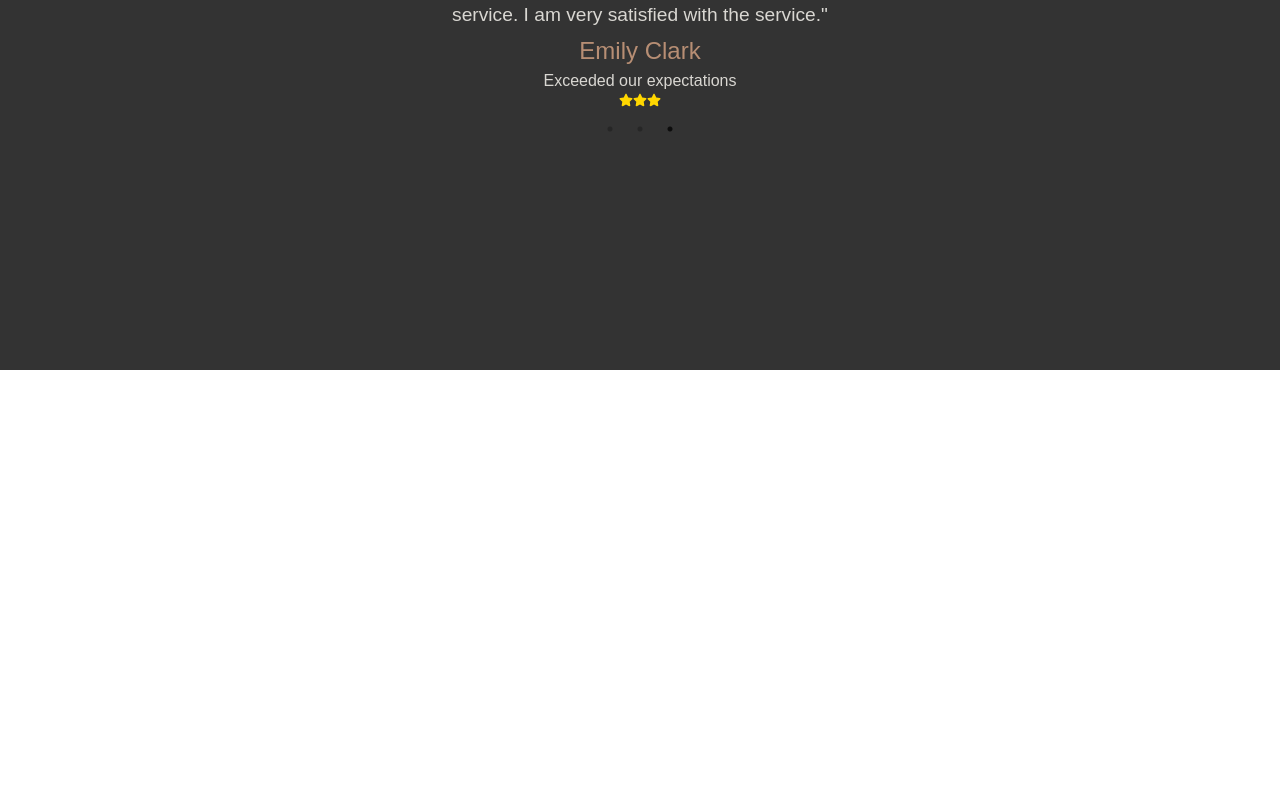
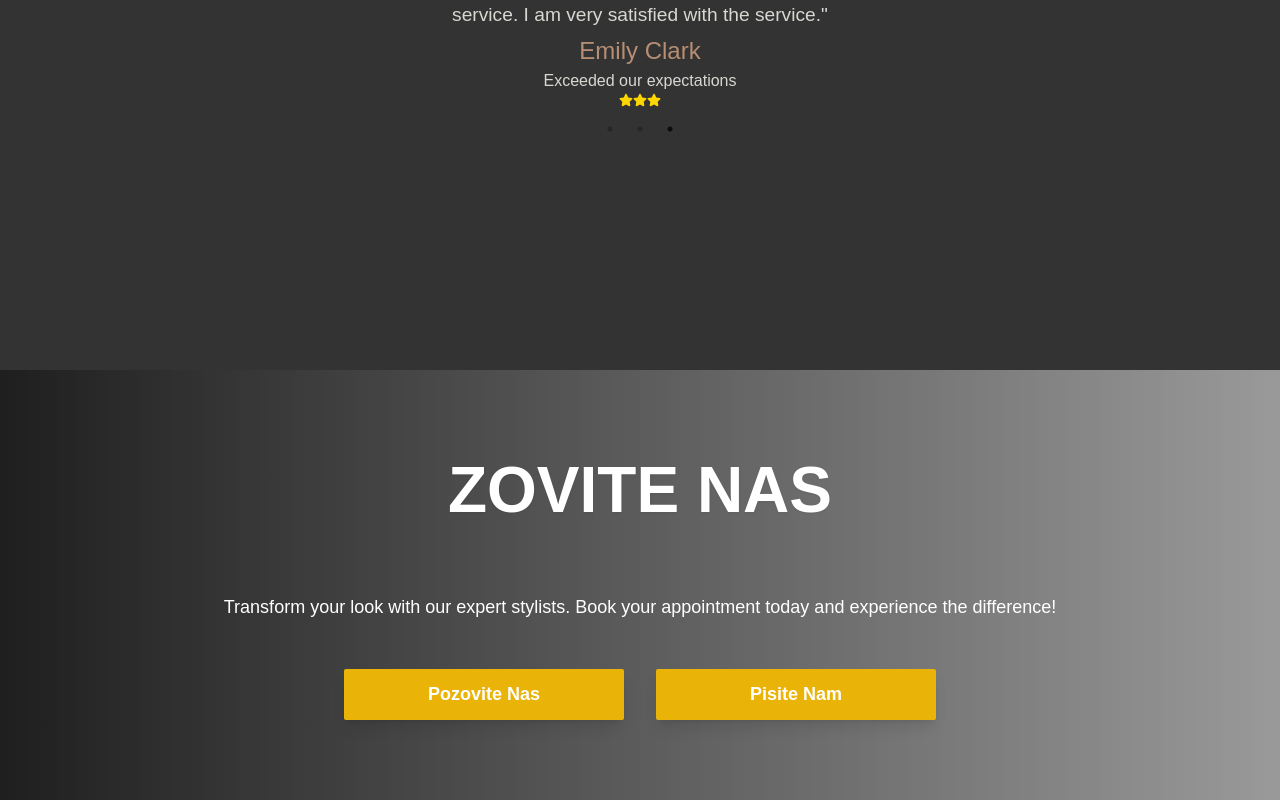
Before and after one commit to MeldinRadoncic/ancyfriz, a React (Create React App) app: page / in a window 1280 px wide. Shown: the part 8418-9218 px from the top of the page. Before the commit the page ends 8788 px from the top, so only its background shows below. Built offline with nearby package versions, Linux system fonts and the light colour scheme.

Commit message:
Creating CTA component

```diff
--- /dev/null
+++ b/src/Components/Home/CTA.jsx
@@ -0,0 +1,34 @@
+import React from "react";
+import Section from "../Section";
+import SecondaryTitle from "../Titles/SecondaryTitle";
+import Button from "../Button";
+
+const CTA = () => {
+  return (
+    <div className='bg-gradient-to-r from-primary-charcoal to-neutral-olive py-20 text-center text-white relative px-12'>
+      <div className='absolute inset-0 bg-black opacity-40'></div>
+      <div className='relative z-10'>
+        <SecondaryTitle
+          title='ZOVITE NAS'
+          className='leading-tight'
+        />
+        <p className='text-lg mb-8'>
+          Transform your look with our
+          expert stylists. Book your
+          appointment today and
+          experience the difference!
+        </p>
+        <div className='grid grid-cols-2 gap-8 w-full lg:w-1/2 mx-auto'>
+          <Button className='px-8 py-3 text-lg font-semibold bg-yellow-500 text-gray-800 rounded-sm shadow-lg hover:bg-yellow-600 transition duration-300'>
+            Pozovite Nas
+          </Button>
+          <Button className='px-8 py-3 text-lg font-semibold bg-yellow-500 text-gray-800 rounded-sm shadow-lg hover:bg-yellow-600 transition duration-300'>
+            Pisite Nam
+          </Button>
+        </div>
+      </div>
+    </div>
+  );
+};
+
+export default CTA;
--- a/src/Components/Home/LandingPage.jsx
+++ b/src/Components/Home/LandingPage.jsx
@@ -7,6 +7,7 @@ import Gallery from './Gallery'
 import OurProducts from './OurProducts'
 import AboutFounder from "./AboutFounder";
 import OurTestimonials from "./OurTestimonials";
+import CTA from './CTA'
 
 const LandingPage = () => {
   return (
@@ -20,6 +21,7 @@ const LandingPage = () => {
       <OurProducts />
       <AboutFounder />
       <OurTestimonials />
+      <CTA />
     </Layout>
     </>
   );
```
